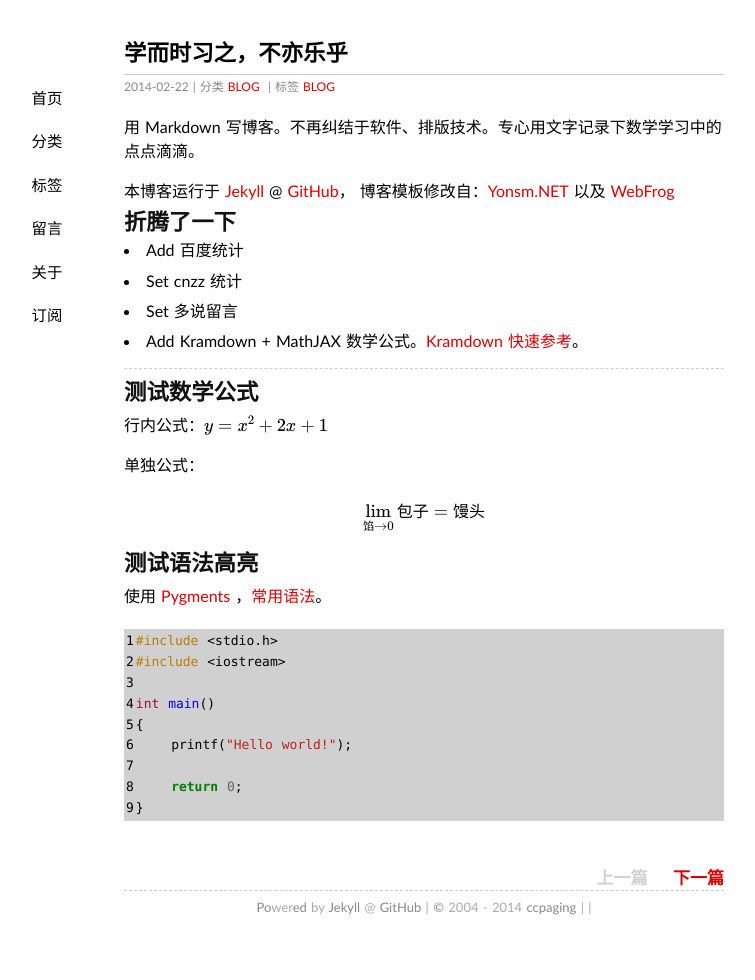
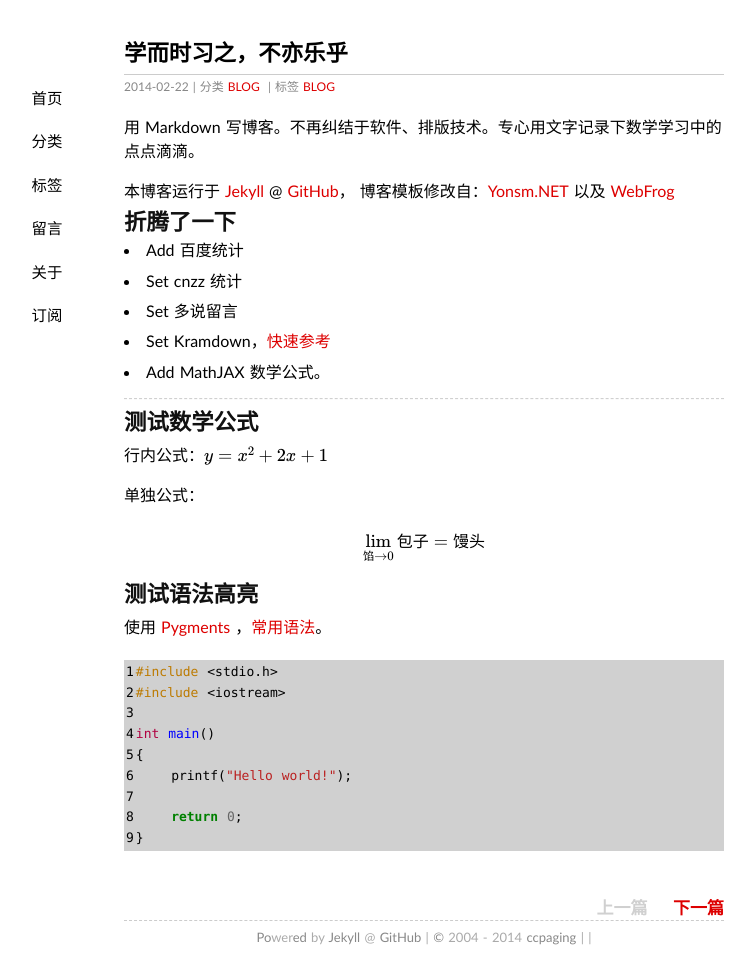
Before and after one commit to ccpaging/ccpaging.github.io, a Jekyll site: the page built from _posts/2014-02-22-hello-world.md, in a window 1280 px wide. Shown: the whole page, without its empty margins (216-971 px from the left). Built offline with Jekyll 4.4.1, drawn with Linux system fonts in a browser that asks for light colours; some web fonts are replaced; formulas are drawn with MathJax 3; comment, search, counter and statistics services are not loaded; before the commit the page ends 950 px from its top, so only the background shows below that.

Commit message:
Update 2014-02-22-hello-world.md

```diff
--- a/_posts/2014-02-22-hello-world.md
+++ b/_posts/2014-02-22-hello-world.md
@@ -16,7 +16,8 @@ tags:  BLOG
 * Add 百度统计
 * Set cnzz 统计
 * Set 多说留言
-* Add Kramdown + MathJAX 数学公式。[Kramdown 快速参考](http://kramdown.gettalong.org/quickref.html)。
+* Set Kramdown，[快速参考](http://kramdown.gettalong.org/quickref.html)
+* Add MathJAX 数学公式。
 
 ----
 
```
